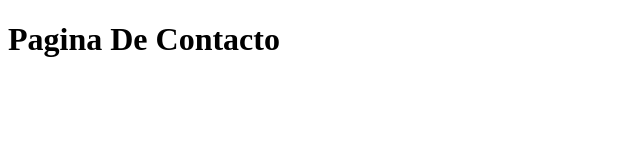
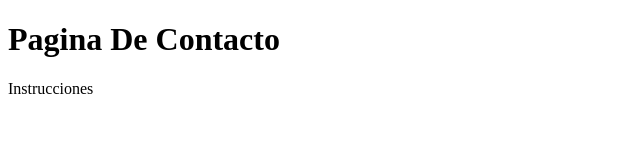
Before and after one commit to rlipac31/sistema-registro, a plain HTML site: page contacto.html in a window 1280 px wide. Shown: the whole page, without its empty margins (0-640 px from the left). Drawn offline with Linux system fonts and the light colour scheme.

Commit message:
add intruccines

```diff
--- a/contacto.html
+++ b/contacto.html
@@ -7,5 +7,6 @@
 </head>
 <body>
     <h1>Pagina De Contacto</h1>
+    <p>Instrucciones</p>
 </body>
 </html>
```
